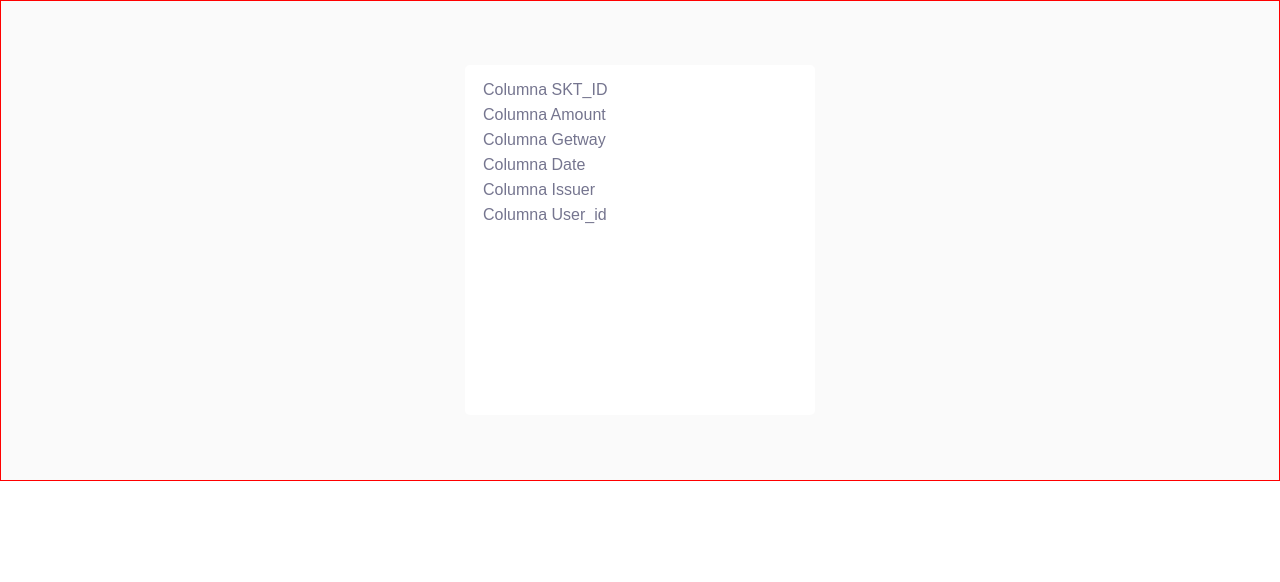
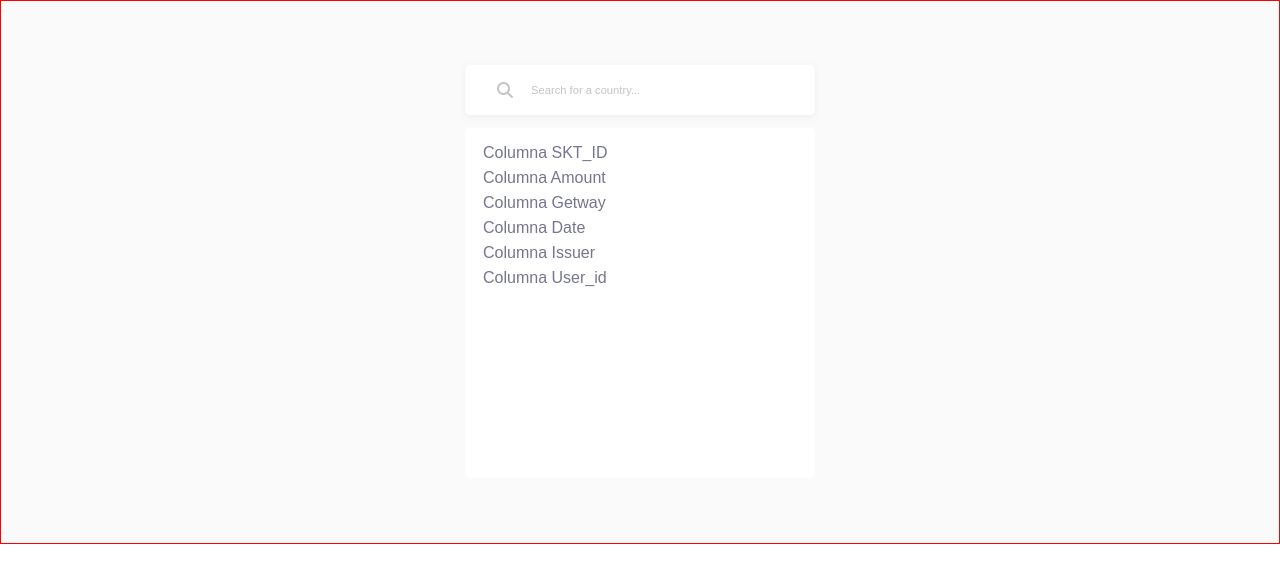
Before and after one commit to pedroas93/list-and-graphics, a React (Create React App) app: page / in a window 1280 px wide. Shown: the top 582 px of the page. Built offline with nearby package versions, Linux system fonts and the light colour scheme.

Commit message:
Component Select is working

```diff
--- a/src/App.js
+++ b/src/App.js
@@ -6,9 +6,7 @@ import reducer from './reducer';
 import RepeatedColumns from './repeated-columns';
 const initialState = {
   columns: [],
-  countryListByName: [],
-  countryFilteredByRegion: [],
-  filterByRegion: '',
+  searchListByName: [],
 }
 
 const store = createStore(reducer, initialState)
--- /dev/null
+++ b/src/input.js
@@ -0,0 +1,39 @@
+import React from 'react';
+import styled from 'styled-components';
+
+const InputStyled = styled.label`
+  display: inline-flex;
+  background: white;
+  align-items: center;
+  box-shadow: 0 2px 9px 0 rgba(0,0,0,.05);
+  padding: 0 2rem;
+  border-radius: 5px;
+  flex: 1;
+  i {
+    margin-right: 1em;
+    color: #C4C4C4;
+  }
+  input {
+    /* width: 100%; */
+    flex: 1;
+    border: none;
+    height: 48px;
+    line-height: 48px;
+    font-size: .7em;
+    outline: 0;
+    &::-webkit-input-placeholder {
+      color: #C4C4C4;
+    }
+  }
+`
+
+function Input({ ...props }) {
+    return (
+        <InputStyled>
+            <i className="fas fa-search"></i>
+            <input type="text" {...props} />
+        </InputStyled>
+    )
+}
+
+export default Input
--- a/src/lists.js
+++ b/src/lists.js
@@ -18,7 +18,7 @@ const ListsStyled = styled.label`
         line-height: 48px;
         font-size: 1em;
         border-radius: 5px;
-        padding: 1em 1em 1em 1em;
+        padding: 1em ;
 
     }
     select option:not(:checked), select option:not(:checked) {
@@ -28,10 +28,10 @@ const ListsStyled = styled.label`
     {
         background: linear-gradient(rgb(240, 242, 255),rgb(240, 242, 255));
         background-color: rgb(240, 242, 255) !important; /* for IE */
-        border-radius: 10px;
+        border-radius: 5px;
         margin-bottom: 1%;
         font-family: 'FontAwesome', sans-serif;
-        font-color: rgb(117, 117, 143)!important;
+        color: rgb(117, 117, 143)!important;
     }
     option {
         font-weight: normal;
@@ -44,12 +44,9 @@ const ListsStyled = styled.label`
 
 function Lists
     ({ columns }) {
-    console.log('WHAT ARE COLUMNS?', columns)
     window.onmousedown = function (e) {
-        e.preventDefault();
         let el = e.target;
         if (el.tagName.toLowerCase() === 'option' && el.parentNode.hasAttribute('multiple')) {
-            e.preventDefault();
 
             if (el.hasAttribute('selected')) {
                 el.removeAttribute('selected');
@@ -57,7 +54,8 @@ function Lists
             }
             else {
                 el.setAttribute('selected', '');
-                el.insertAdjacentHTML('afterbegin', "&#xf00c;");
+                // el.insertAdjacentHTML('afterbegin', "&#xf00c;");
+                el.innerHTML = "&#xf00c; "+el.innerHTML;
             }
 
             let select = el.parentNode.cloneNode(true);
--- a/src/reducer.js
+++ b/src/reducer.js
@@ -4,16 +4,13 @@ export default function reducer(state, action) {
         case 'SET_COLUMNS': {
             return { ...state, columns: action.payload }
         }
-      case 'SET_SELECTED_VALUE': {
-        const { itemSelected } = action.payload;
-        if('' === itemSelected){
-          return {...state, countryFilteredByRegion: [], filterByRegion: '', }
+        case 'SET_SEARCH_BY_NAME': {
+            let searchListByName = (state.columns || [])
+                .filter(columnsValue => columnsValue.toLowerCase().includes(action.payload.toLowerCase()))
+            if (searchListByName.length === 0) {
+                searchListByName = ["No hay resultados"]
             }
-
-        const countryFilteredByRegion = state.countryList.filter((country) => country.region === itemSelected);
-
-        return {...state, countryFilteredByRegion, filterByRegion: itemSelected}
-
+            return { ...state, searchListByName }
         }
         default: {
             return state
--- a/src/repeated-columns.js
+++ b/src/repeated-columns.js
@@ -2,11 +2,12 @@ import React, { useEffect, useState } from 'react'
 import styled from 'styled-components'
 import { useSelector, useDispatch } from 'react-redux'
 import Lists from './lists'
+import Search from './search'
 
 
 const RepeatedColumnsStyled = styled.div`
     display:grid;
-    grid-row-gap:2.3em;
+    grid-row-gap:0.8em;
     background: var(--background);
     justify-content: center;
     padding: 4em 2em;
@@ -16,29 +17,23 @@ const RepeatedColumnsStyled = styled.div`
 function RepeatedColumns() {
 
     const dispatch = useDispatch()
-    const columns = useSelector((state) => {
+    // const columns = useSelector((state) => {
+    //     return state.columns;
+    // })
+    const searchListByName =useSelector((state)=> {
+        return state.searchListByName;
+    })
+
+    const columnsList = useSelector((state) => {
+
+        if (searchListByName.length > 0) {
+            return searchListByName
+        }
+        if (searchListByName === "Null") {
+            return "Null"
+        }
         return state.columns;
     })
-
-    // const selectedItem = (e) => {
-    //     setColumns(e.target.value)
-    //     dispatch({
-    //         type: 'SET_SELECTED_VALUE',
-    //         payload: e.target.value
-    //     })
-    // }
-
-    // const dispatch = useDispatch()
-    // const countryListByName = useSelector((state) => state.countryListByName)
-
-    // const countryList = useSelector((state) => {
-    //     if ('' !== state.filterByRegion) {
-    //         return state.countryFilteredByRegion;
-    //     }
-    //     if (countryListByName.length > 0) {
-    //         return countryListByName
-    //     }
-
 
     //     return state.countryList;
     // })
@@ -65,7 +60,6 @@ function RepeatedColumns() {
         //                 payload: list
         //             })
         //             // setCountryList(data)
-        //             console.log(list.length)
         //         })
         //         .catch(() => {
         //             console.log("ERROR")
@@ -73,9 +67,8 @@ function RepeatedColumns() {
     }, [dispatch])
     return (
         <RepeatedColumnsStyled>
-            {
-                <Lists columns={columns} />
-            }
+                <Search />
+                <Lists columns={columnsList} />
         </RepeatedColumnsStyled>
     )
 }
--- /dev/null
+++ b/src/search.js
@@ -0,0 +1,48 @@
+import React, { useState } from 'react'
+import styled from 'styled-components'
+import Input from './input'
+import { useDispatch } from 'react-redux'
+
+const SearchStyled = styled.div`
+  display: flex;
+  position: relative;
+  .close {
+    position: absolute;
+    right: 1em;
+    top: 1em;
+    border-radius: 50%;
+    border: none;
+    box-shadow: 0 2px 9px 0 rgba(0,0,0,.05);
+  }
+`
+
+function Search() {
+  const [inputValue, setInputValue] = useState('')
+  const dispatch = useDispatch()
+
+  const filterByName = (e) => {
+    setInputValue(e.target.value)
+    dispatch({
+      type: 'SET_SEARCH_BY_NAME',
+      payload: e.target.value
+    })
+  }
+  const clearInput = () => {
+    dispatch({
+      type: 'SET_SEARCH_BY_NAME',
+      payload: ''
+    })
+    setInputValue('')
+  }
+  return (
+    <SearchStyled>
+      {
+        inputValue &&
+        <i className="fas fa-times close" onClick={clearInput}></i>
+      }
+      <Input placeholder="Search for a country..." value={inputValue} onChange={filterByName} />
+    </SearchStyled>
+  )
+}
+
+export default Search
```
Also changed, not shown: 1 other file (tests, documents, lock files or other folders). Lines whose indentation alone changed are shown as unchanged.
